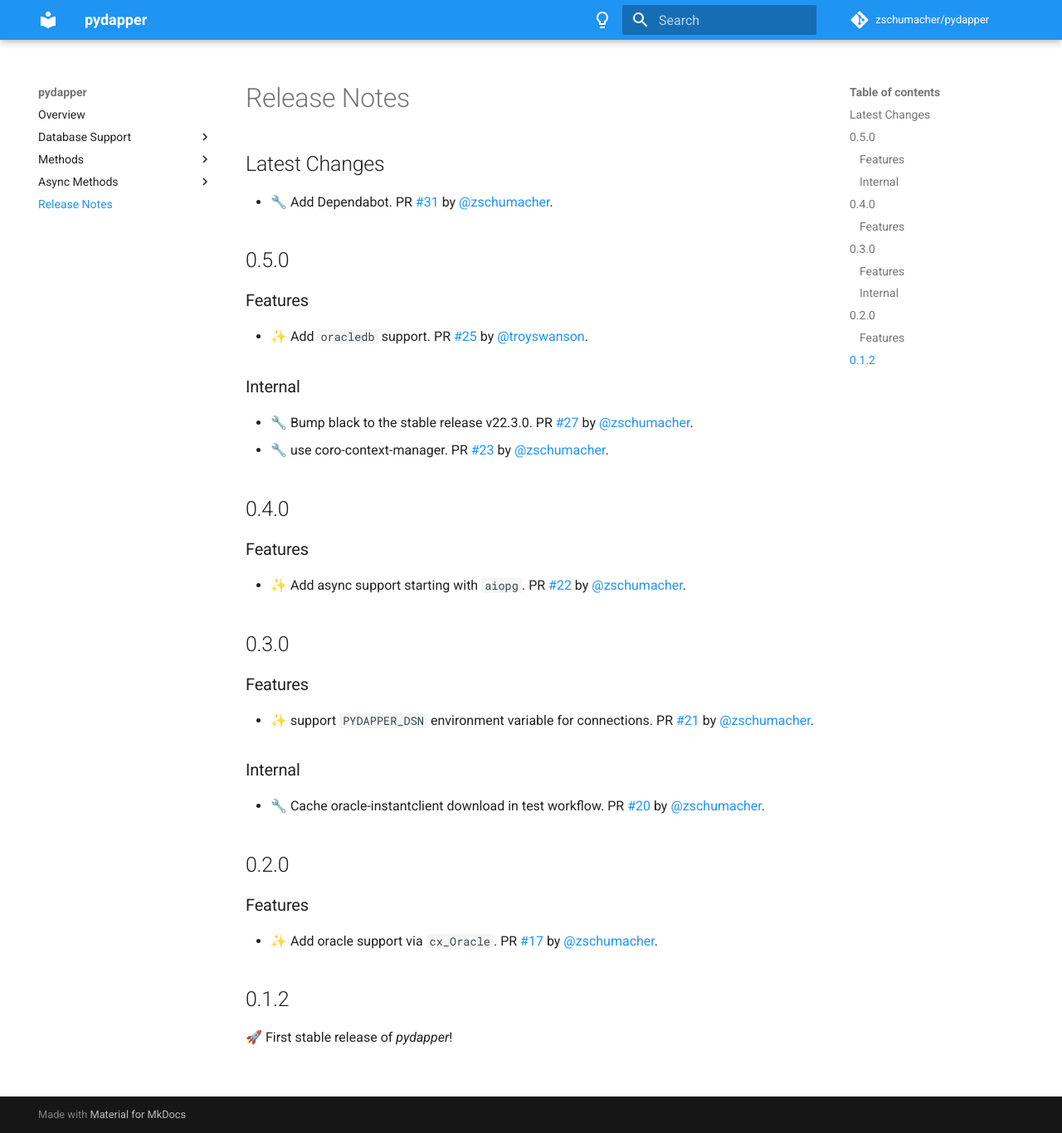
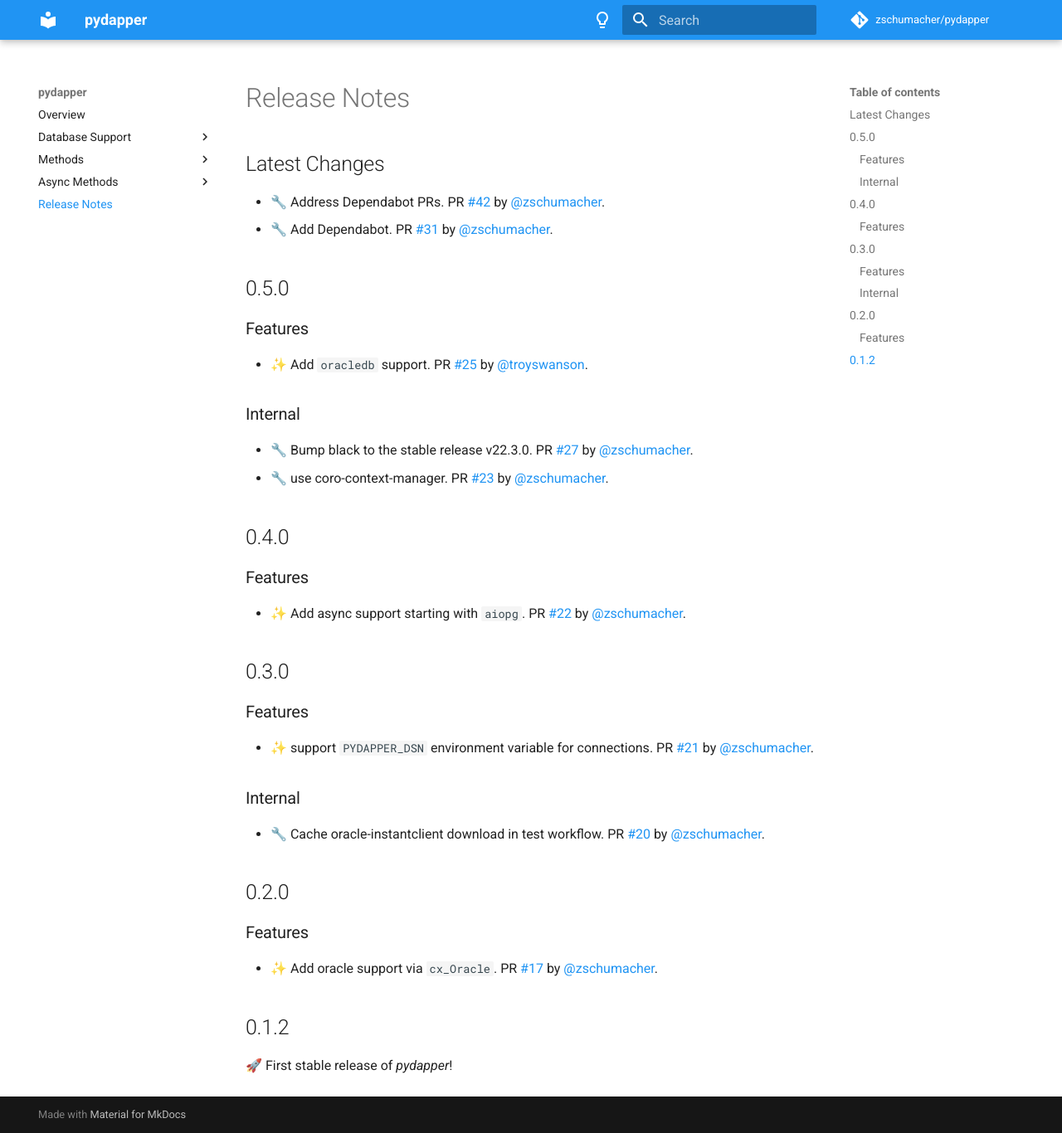
Before and after one commit to zschumacher/pydapper, an MkDocs documentation site: the page built from docs/release_notes.md, in a window 1280 px wide and 1366 px high. Shown: the whole window at 83% size. Built offline with MkDocs 1.6.1 and Material for MkDocs 9.7.7, drawn with Linux system fonts in a browser that asks for light colours; comment, search, counter and statistics services are not loaded.

Commit message:
📝 Update release notes

```diff
--- a/docs/release_notes.md
+++ b/docs/release_notes.md
@@ -1,6 +1,7 @@
 
 ## Latest Changes
 
+* 🔧 Address Dependabot PRs. PR [#42](https://github.com/zschumacher/pydapper/pull/42) by [@zschumacher](https://github.com/zschumacher).
 * 🔧  Add Dependabot. PR [#31](https://github.com/zschumacher/pydapper/pull/31) by [@zschumacher](https://github.com/zschumacher).
 ## 0.5.0
 ### Features
```
